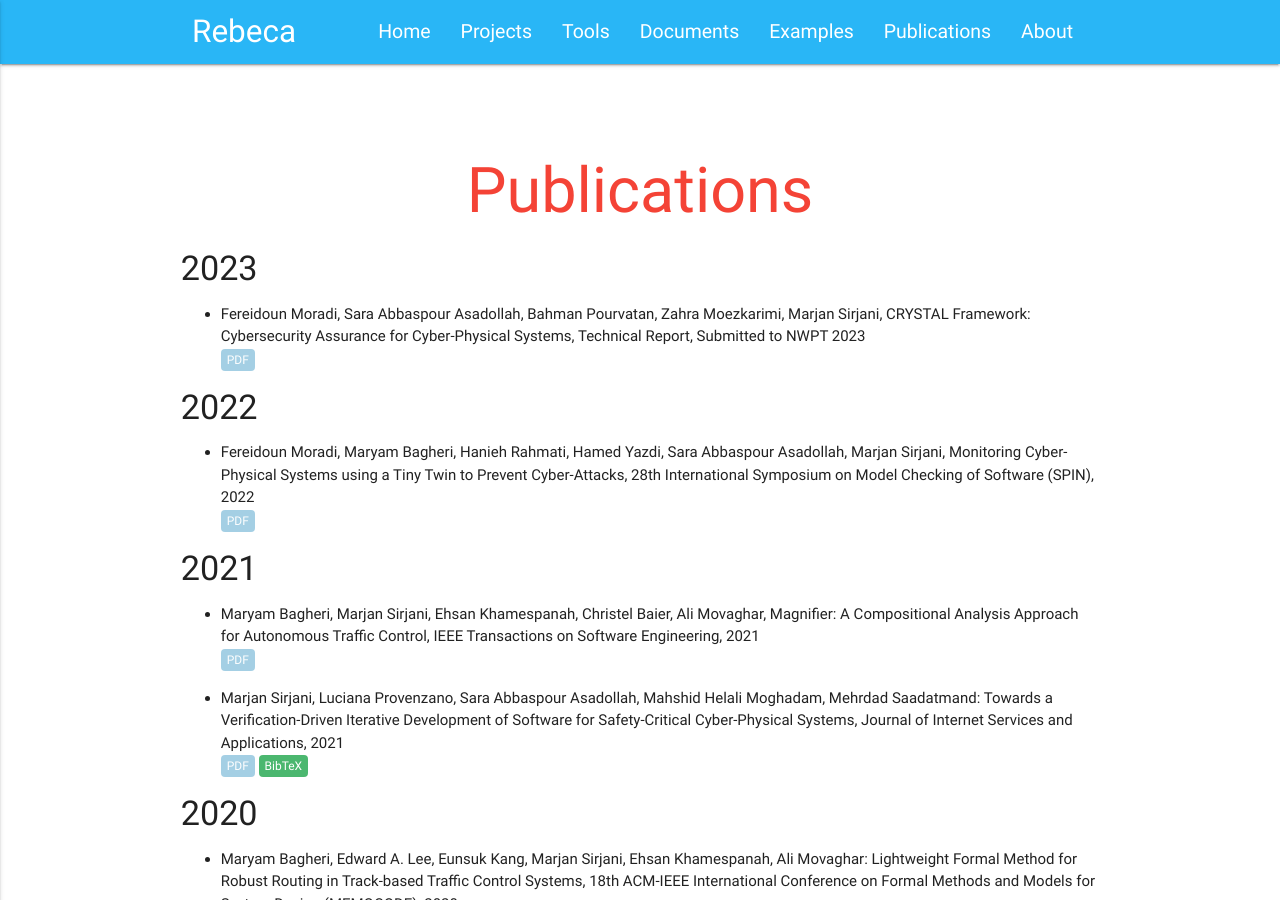
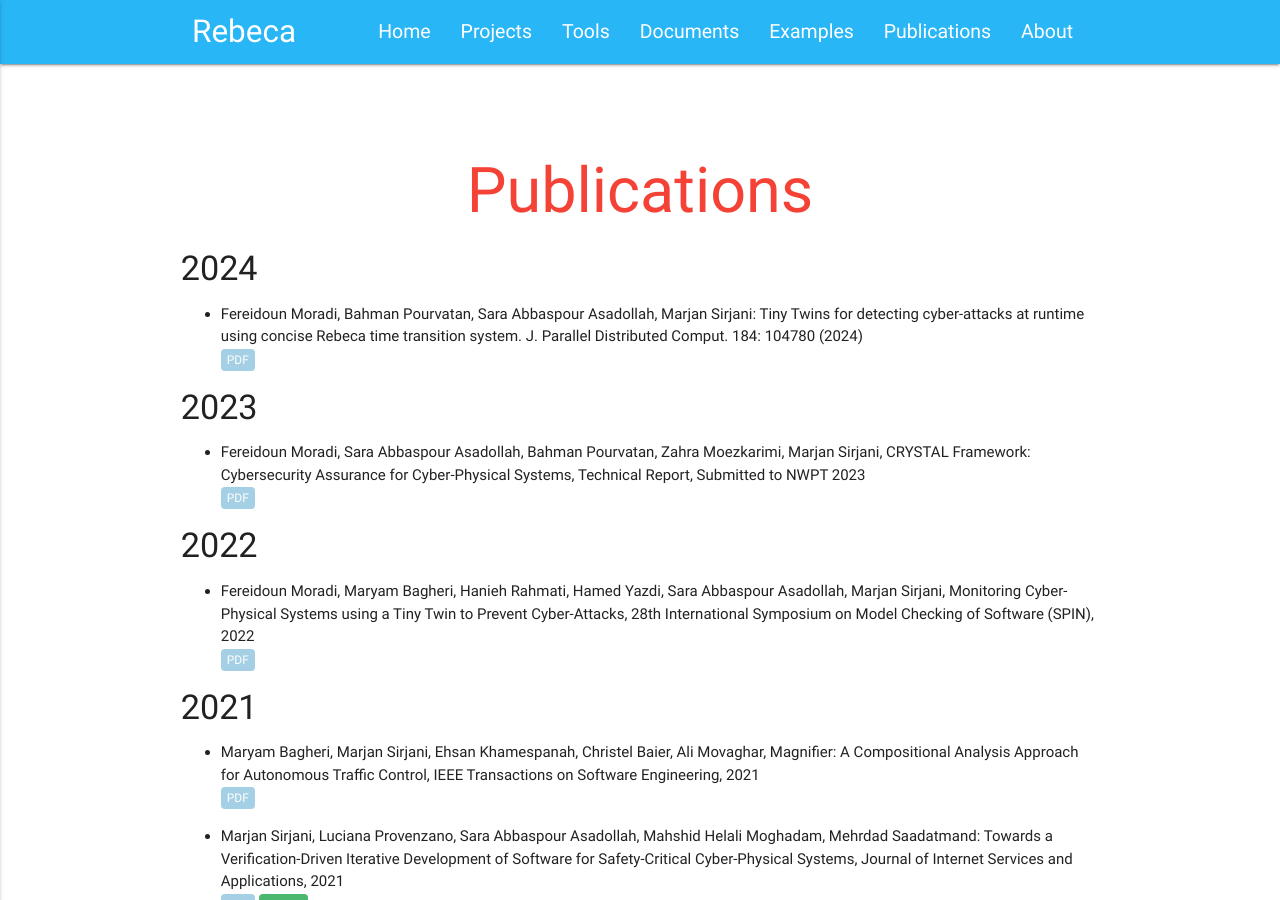
Before and after one commit to rebeca-lang/rebeca-lang.github.io, a Jekyll site: the page built from publications.md, in a window 1280 px wide and 900 px high. Built offline with Jekyll 4.4.1, drawn with Linux system fonts in a browser that asks for light colours.

Commit message:
Update publications.md
Adding paper TinyTwin-Journal of Parallel and Distributed Computing

```diff
--- a/publications.md
+++ b/publications.md
@@ -4,6 +4,14 @@ title: Publications
 redirect_from: "/wiki/pmwiki.php/Rebeca/Publications"
 
 ---
+
+#### 2024
+- Fereidoun Moradi, Bahman Pourvatan, Sara Abbaspour Asadollah, Marjan Sirjani:
+Tiny Twins for detecting cyber-attacks at runtime using concise Rebeca time transition system. J. Parallel Distributed Comput. 184: 104780 (2024)
+\\
+<a class="link link_pdf" href="/assets/papers/2024/TinyTwin-JournalofParallelandDistributedComputing.pdf">PDF</a>
+
+
 #### 2023
 - Fereidoun Moradi, Sara Abbaspour Asadollah, Bahman Pourvatan, Zahra Moezkarimi, Marjan Sirjani, CRYSTAL Framework: Cybersecurity Assurance for Cyber-Physical Systems, Technical Report, Submitted to NWPT 2023
 \\
```
